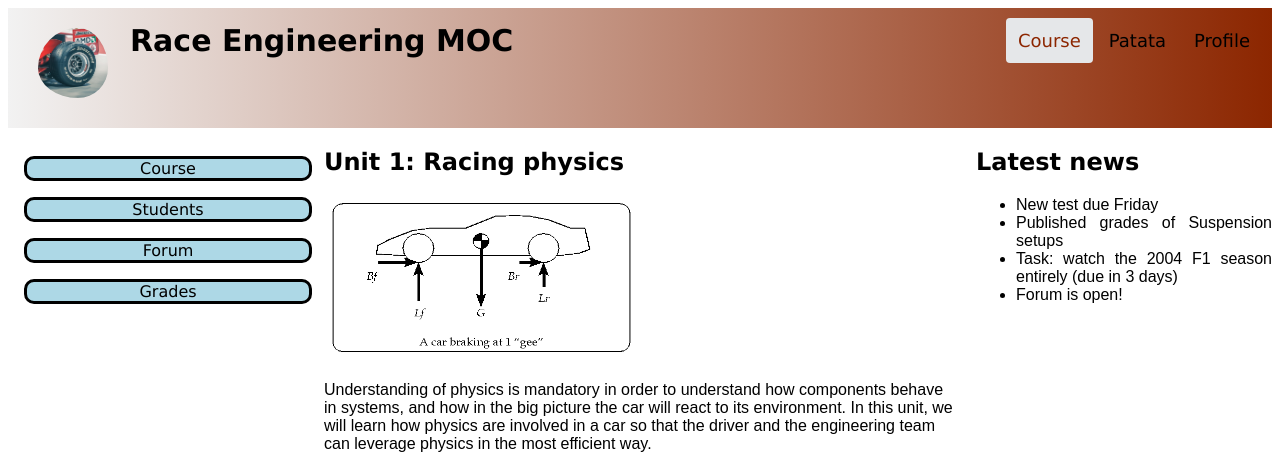
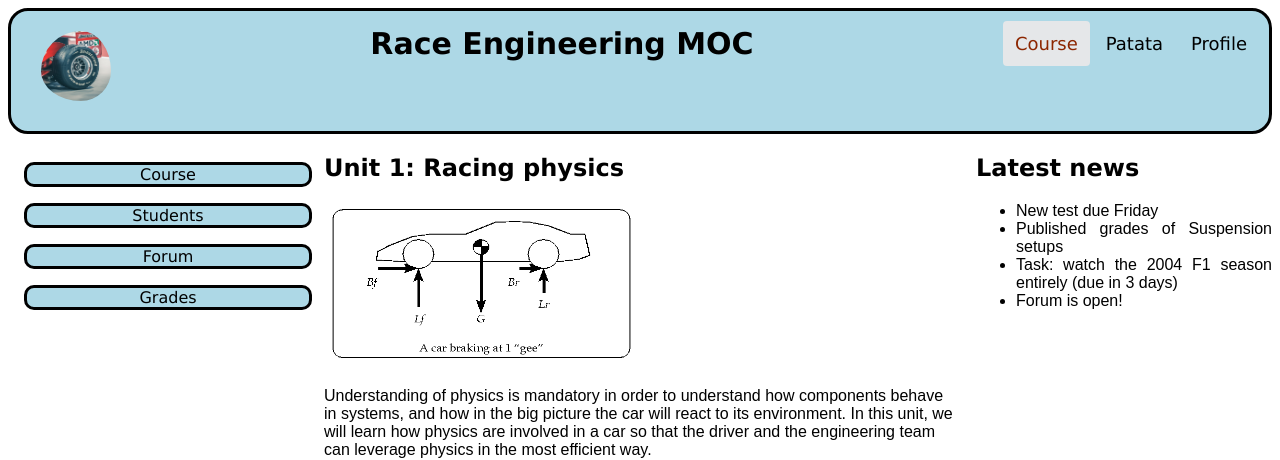
Before and after one commit to Davidryt/Web-Desing-Moodle-and-Cookie-management-, a plain HTML site: page index.html in a window 1280 px wide. Shown: the top 460 px of the page. Drawn offline with Linux system fonts and the light colour scheme.

Commit message:
Header actualizado

```diff
--- a/styles/forum.css
+++ b/styles/forum.css
@@ -96,8 +96,11 @@ p, li {
 
 .header {
   overflow: hidden;
-  background-image:linear-gradient(to right,#f2f2f2, #8C2600);
+  background-color: lightblue;
   padding: 20px 10px;
+	border-style: solid;
+	border-radius: 20px;
+	text-align: center;
 }
 
 
--- a/styles/grades.css
+++ b/styles/grades.css
@@ -103,8 +103,11 @@ th {
 
 .header {
   overflow: hidden;
-  background-image:linear-gradient(to right,#f2f2f2, #8C2600);
+  background-color: lightblue;
   padding: 20px 10px;
+	border-style: solid;
+	border-radius: 20px;
+	text-align: center;
 }
 
 
--- a/styles/students.css
+++ b/styles/students.css
@@ -90,8 +90,11 @@ p, li {
 
 .header {
   overflow: hidden;
-  background-image:linear-gradient(to right,#f2f2f2, #8C2600);
+  background-color: lightblue;
   padding: 20px 10px;
+	border-style: solid;
+	border-radius: 20px;
+	text-align: center;
 }
 
 
--- a/styles/style.css
+++ b/styles/style.css
@@ -80,8 +80,11 @@ p, li {
 
 .header {
   overflow: hidden;
-  background-image:linear-gradient(to right,#f2f2f2, #8C2600);
+  background-color: lightblue;
   padding: 20px 10px;
+	border-style: solid;
+	border-radius: 20px;
+	text-align: center;
 }
 
 
```
